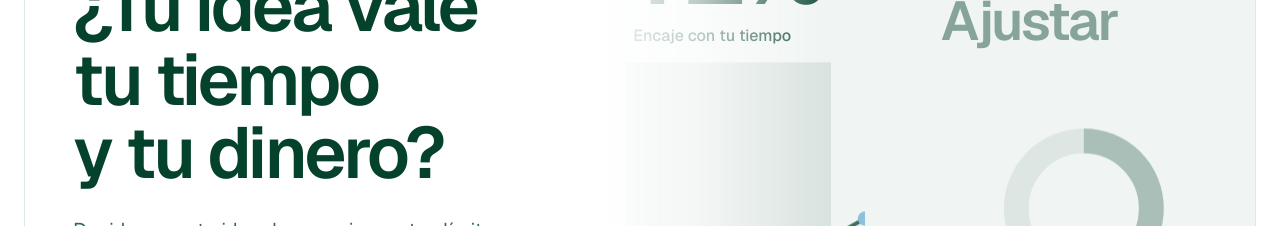
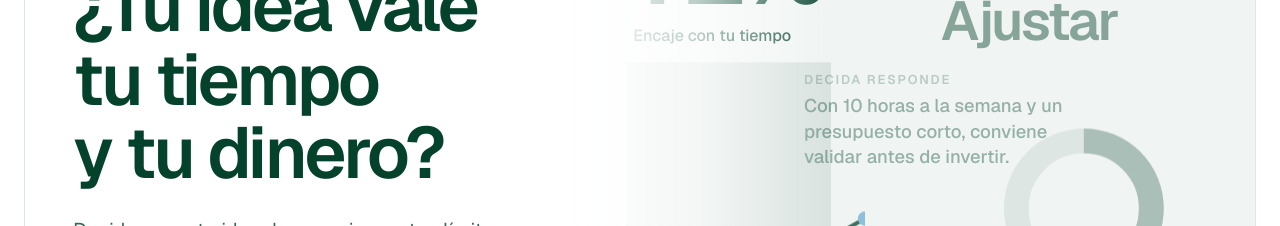
Before and after one commit to pacorrin/decida_web_app, a Next.js app: page / in a window 1280 px wide. Shown: the part 312-538 px from the top of the page. Built offline with nearby package versions, Linux system fonts and the light colour scheme; no server answers.

Commit message:
feat(landing): el panel del hero suma una respuesta de IA escrita letra por letra
Co-Authored-By: Claude Sonnet 5.5 <noreply@anthropic.com>

```diff
--- a/src/app/globals.css
+++ b/src/app/globals.css
@@ -324,6 +324,22 @@
   animation: hero-drift 8s ease-in-out infinite alternate;
 }
 
+@keyframes hero-caret {
+  50% {
+    opacity: 0;
+  }
+}
+
+.hero-caret {
+  animation: hero-caret 1s steps(1) infinite;
+}
+
+@media (prefers-reduced-motion: reduce) {
+  .hero-caret {
+    animation: none;
+  }
+}
+
 @media (prefers-reduced-motion: reduce) {
   .hero-draw,
   .hero-drift {
--- a/src/components/landing/hero-field.tsx
+++ b/src/components/landing/hero-field.tsx
@@ -1,4 +1,5 @@
 import type { CSSProperties, ReactNode } from "react";
+import { HeroTypedAnswer } from "@/components/landing/hero-typed-answer";
 
 /**
  * Panel del hero: fragmentos de un reporte (veredictos, cifras, cuadros y gráficas) dibujados a distintos
@@ -126,6 +127,7 @@ export function HeroField() {
           </div>
         );
       })}
+      <HeroTypedAnswer />
     </div>
   );
 }
--- /dev/null
+++ b/src/components/landing/hero-typed-answer.tsx
@@ -0,0 +1,61 @@
+"use client";
+
+import { useEffect, useState } from "react";
+
+const ANSWERS = [
+  "Con 10 horas a la semana y un presupuesto corto, conviene validar antes de invertir.",
+  "Tu mercado cercano es claro, pero tu nivel de riesgo pide ajustar el primer paso.",
+  "Hoy la idea no cabe en tu tiempo ni en tu dinero: lo más sano es pausar y replantear.",
+];
+
+const TYPE_MS = 36;
+const HOLD_MS = 2800;
+const FADE_MS = 500;
+
+/** Una respuesta de IA que se escribe letra por letra, se sostiene, se desvanece y da paso a la siguiente. */
+export function HeroTypedAnswer() {
+  const [text, setText] = useState("");
+  const [visible, setVisible] = useState(true);
+
+  useEffect(() => {
+    if (window.matchMedia("(prefers-reduced-motion: reduce)").matches) {
+      setText(ANSWERS[0]);
+      return;
+    }
+    let cancelled = false;
+    const wait = (ms: number) => new Promise<void>((r) => setTimeout(r, ms));
+
+    (async () => {
+      await wait(900);
+      for (let n = 0; !cancelled; n = (n + 1) % ANSWERS.length) {
+        const answer = ANSWERS[n];
+        setVisible(true);
+        for (let i = 1; i <= answer.length && !cancelled; i++) {
+          setText(answer.slice(0, i));
+          await wait(TYPE_MS);
+        }
+        await wait(HOLD_MS);
+        setVisible(false);
+        await wait(FADE_MS);
+        setText("");
+      }
+    })();
+
+    return () => {
+      cancelled = true;
+    };
+  }, []);
+
+  return (
+    <div
+      className="absolute left-[34%] top-[43%] w-[38cqw] text-primary transition-opacity duration-500"
+      style={{ opacity: visible ? 1 : 0 }}
+    >
+      <p className="mb-1 text-[clamp(0.65rem,1.9cqw,0.8rem)] font-semibold uppercase tracking-[0.14em] text-primary/60">Decida responde</p>
+      <p className="min-h-[4.5em] text-[clamp(0.8rem,2.7cqw,1.15rem)] font-medium leading-snug">
+        {text}
+        <span className="hero-caret ml-0.5 inline-block h-[1em] w-[2px] translate-y-[0.15em] bg-primary" />
+      </p>
+    </div>
+  );
+}
```
